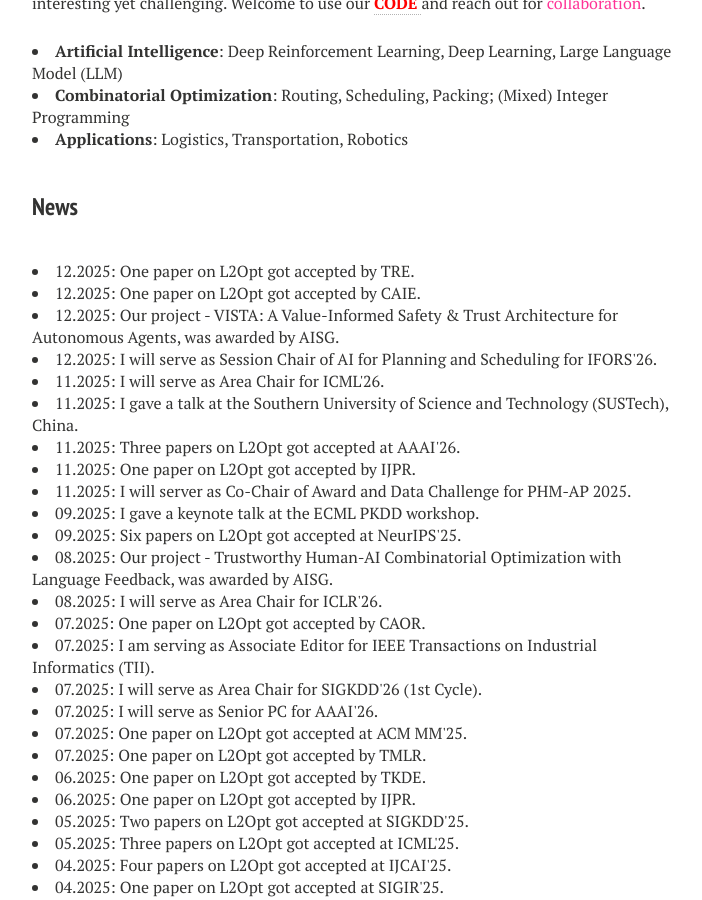
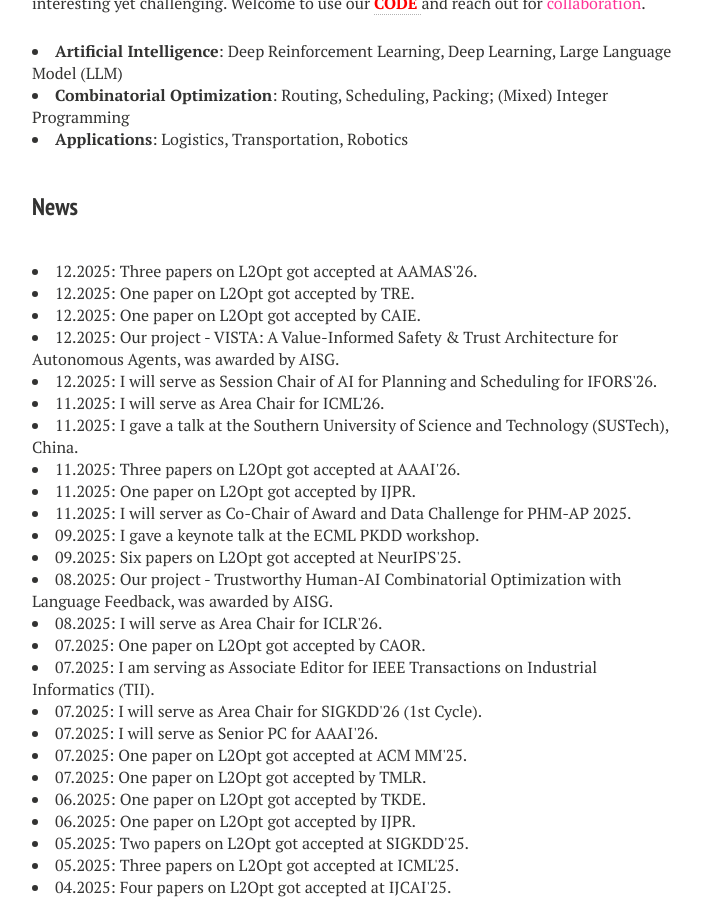
Before and after one commit to zhiguangcaosg/zhiguangcaosg.github.io, a Jekyll site: the page built from index.md, in a window 1280 px wide and 900 px high, scrolled down 812 px. Shown: the whole window, without its empty margins (288-990 px from the left). Built offline with Jekyll 4.4.1, drawn with Linux system fonts in a browser that asks for light colours; nearby versions of some CDN libraries.

Commit message:
Update index.md

```diff
--- a/index.md
+++ b/index.md
@@ -38,6 +38,10 @@ image: banner1.png
 </li>
 
 <h3 style="margin-bottom:-8px;padding-top:20px;">News</h3> <br>
+
+<li>
+12.2025: Three papers on L2Opt got accepted at AAMAS'26.
+</li>
 
 <li>
 12.2025: One paper on L2Opt got accepted by TRE.
```
